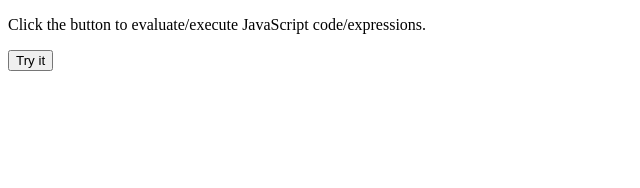
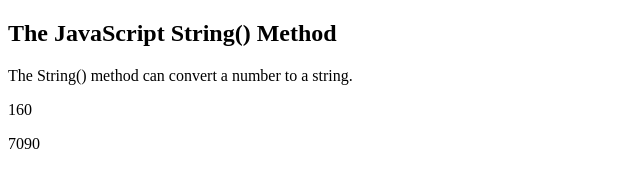
Before and after one commit to Mohammed21Sharraf/AI-and-Coding-Grandmaster, a plain HTML site: page Module-5/index.html in a window 1280 px wide. Shown: the whole page, without its empty margins (0-640 px from the left). Drawn offline with Linux system fonts and the light colour scheme.

Commit message:
Convert, Search & Replace String

```diff
--- a/Module-5/index.html
+++ b/Module-5/index.html
@@ -1,24 +1,18 @@
 <!DOCTYPE html>
 <html>
-
 <body>
 
-    <p>Click the button to evaluate/execute JavaScript code/expressions.</p>
-    <button onclick="myFunction()">Try it</button>
-    <p id="result"></p>
+<h2>The JavaScript String() Method</h2>
+<p>The String() method can convert a number to a string.</p>
+<p id="number_result"></p>
+<p id="string_result"></p>
 
-    <script>
-        function myFunction() {
-            var x = 10;
-            var y = 20;
-            var a = eval("x + y") + "<br>";
-            var b = eval("2 * 2") + "<br>";
-            var c = eval("y - x") + "<br>";
-            var res = a + b + c;
-            document.getElementById("result").innerHTML = res;
-        }
-    </script>
+<script>
+var x = 70;
+var y = 90;
+document.getElementById("number_result").innerHTML = x + y;
+document.getElementById("string_result").innerHTML = String(x) + String(y);
+</script>
 
 </body>
-
 </html>
```
